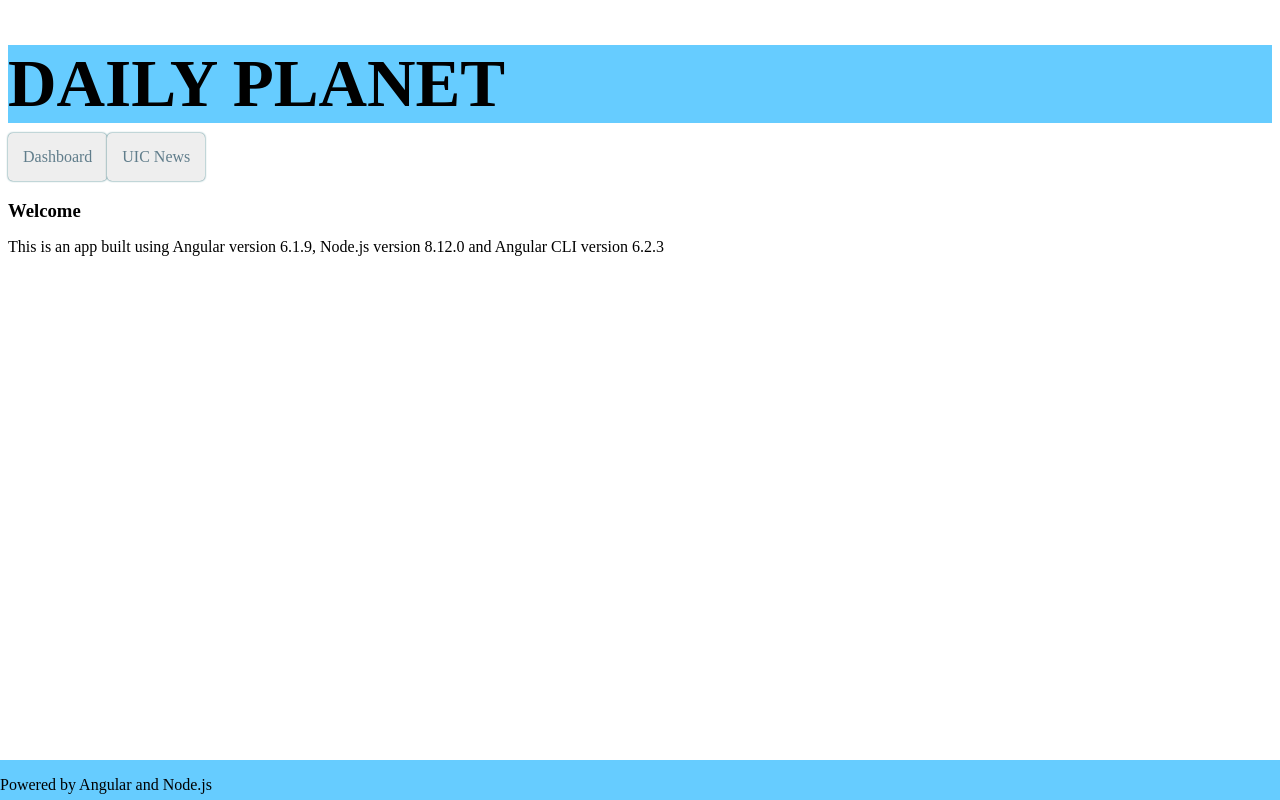
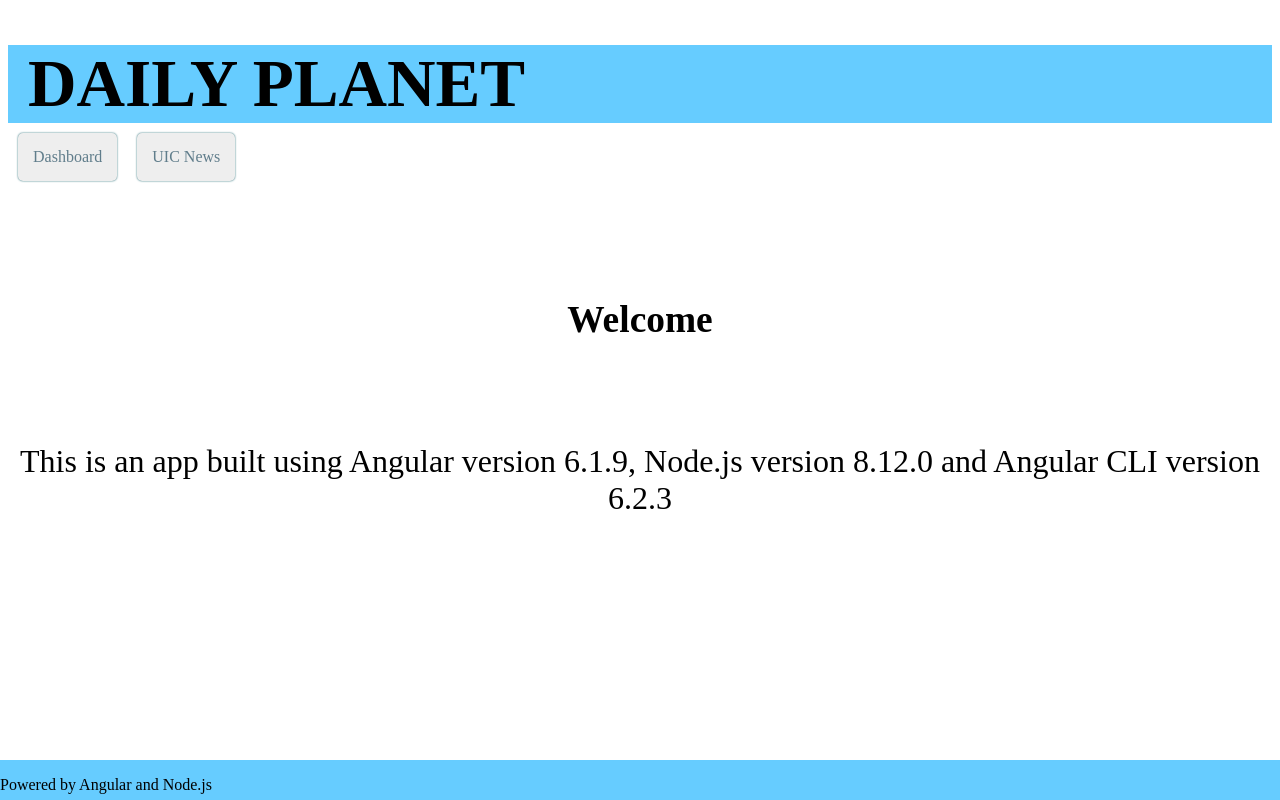
Before and after one commit to SaurabhNailwal/NewsArticlesApp, an Angular app: page /dashboard in a window 1280 px wide. Built offline with nearby package versions, Linux system fonts and the light colour scheme.

Commit message:
UI changes

```diff
--- a/src/app/app.component.css
+++ b/src/app/app.component.css
@@ -3,6 +3,7 @@ h1 {
   color: black;
   margin-bottom: 0;
   background-color: #6cf;
+  padding-left: 20px;
 }
 h2 {
   font-size: 2em;
@@ -10,9 +11,10 @@ h2 {
   padding-top: 0;
 }
 nav a {
+  padding-right: 15px;
+  margin: 10px;
   padding: 15px 15px;
   text-decoration: none;
-  margin-top: 10px;
   display: inline-block;
   background-color: #eee;
   border-radius: 5px;
--- a/src/app/dashboard/dashboard.component.css
+++ b/src/app/dashboard/dashboard.component.css
@@ -1,87 +1,11 @@
 /* DashboardComponent's private CSS styles */
-[class*='col-'] {
-  float: left;
-  padding-right: 20px;
-  padding-bottom: 20px;
+
+h3 {
+  text-align: center;
+  margin-bottom: 0;
+  padding-top: 70px;
+  padding-bottom: 70px;
 }
-[class*='col-']:last-of-type {
-  padding-right: 0;
+p {
+  text-align: center;
 }
-a {
-  text-decoration: none;
-}
-*, *:after, *:before {
-  -webkit-box-sizing: border-box;
-  -moz-box-sizing: border-box;
-  box-sizing: border-box;
-}
-h3 {
-  text-align: left; margin-bottom: 0;
-}
-h4 {
-  position: relative;
-}
-.grid {
-  margin: 0;
-}
-.col-1-4 {
-  width: 25%;
-}
-.module {
-  padding: 20px;
-  text-align: center;
-  color: #eee;
-  max-height: 120px;
-  min-width: 120px;
-  background-color: #607d8b;
-  border-radius: 2px;
-}
-.module:hover {
-  background-color: #eee;
-  cursor: pointer;
-  color: #607d8b;
-}
-.grid-pad {
-  padding: 10px 0;
-}
-.grid-pad > [class*='col-']:last-of-type {
-  padding-right: 20px;
-}
-@media (max-width: 600px) {
-  .module {
-    font-size: 10px;
-    max-height: 75px; }
-}
-@media (max-width: 1024px) {
-  .grid {
-    margin: 0;
-  }
-  .module {
-    min-width: 60px;
-  }
-}
-.news ul li p {
-    color: white;
-    padding-bottom: 0px;
-    font-size: 15px;
-}
-img{
-    max-width:800px;
-    max-height:100px;
-}
-
-.content {
-    width: 1000px;
-    border: 4px ghostwhite;
-    padding: 5px;
-    overflow: hidden;
-    background-color: ghostwhite;
-    box-align: center;
-}
-
-.content img {
-    margin-right: 10px;
-    float: left;
-    max-width:250px;
-    max-height:150px;
-}
--- a/src/app/dashboard/dashboard.component.html
+++ b/src/app/dashboard/dashboard.component.html
@@ -1,2 +1,4 @@
+<font size="6">
 <h3>Welcome</h3>
 <p>This is an app built using Angular version 6.1.9, Node.js version 8.12.0 and Angular CLI version 6.2.3</p>
+</font>
```
